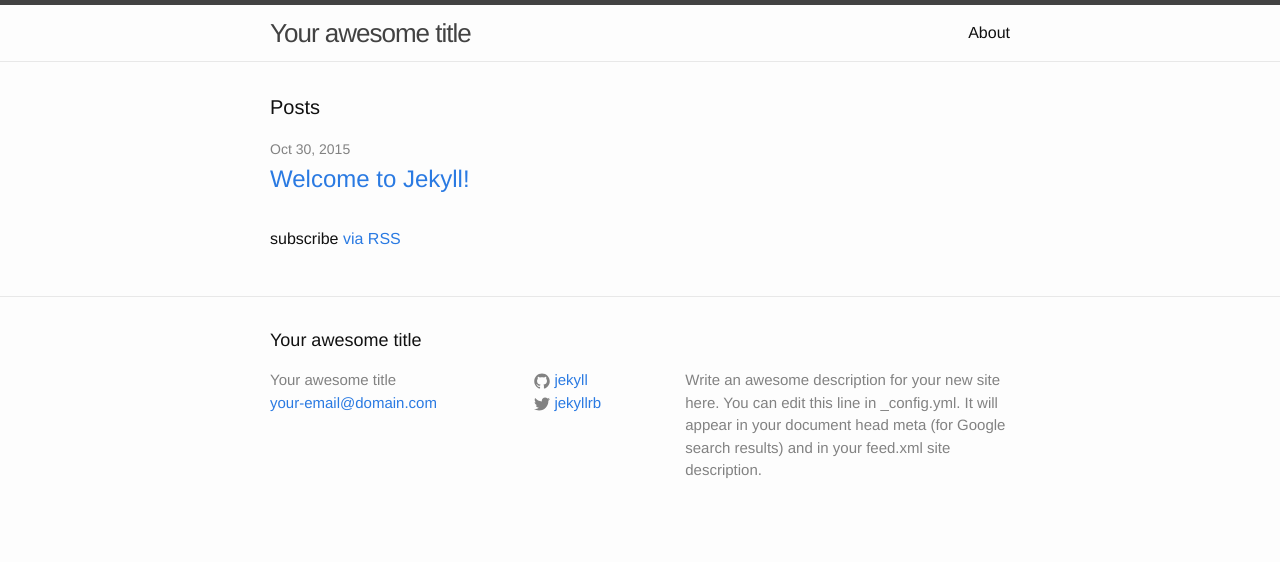
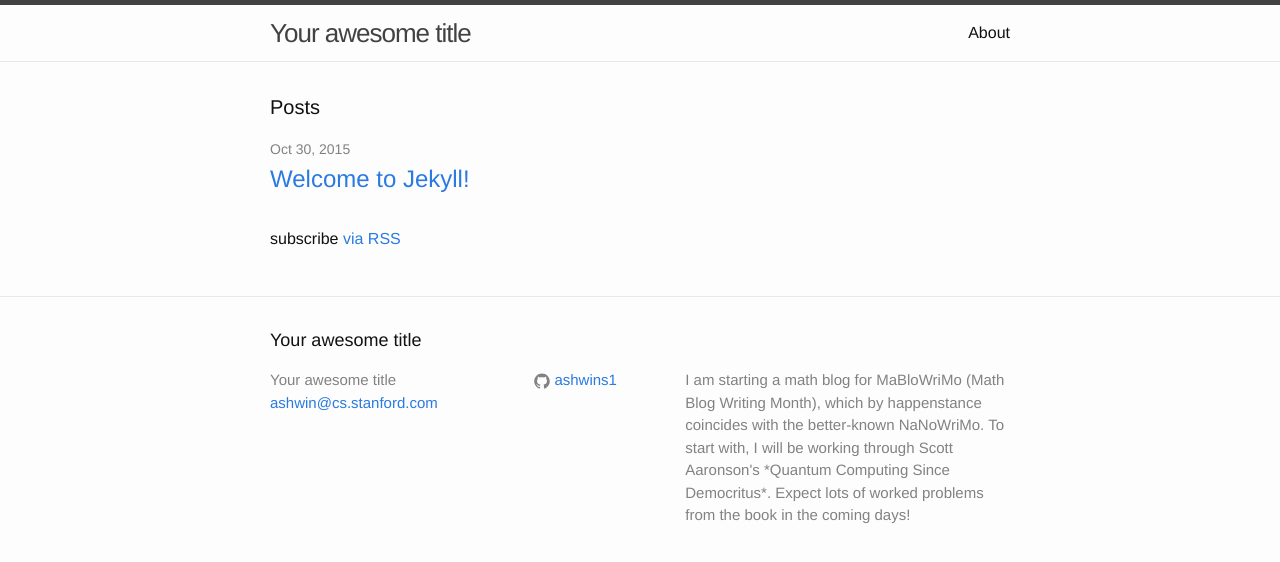
Before and after one commit to ashwins1/ashwins1.github.io, a Jekyll site: the page built from index.html, in a window 1280 px wide. Shown: the top 562 px of the page. Built offline with Jekyll 4.4.1, drawn with Linux system fonts in a browser that asks for light colours.

Commit message:
Customizing site by modifying relevant fields in _config.yml

```diff
--- a/_config.yml
+++ b/_config.yml
@@ -7,15 +7,17 @@
 
 # Site settings
 title: Your awesome title
-email: your-email@domain.com
+email: ashwin@cs.stanford.com
 description: > # this means to ignore newlines until "baseurl:"
-  Write an awesome description for your new site here. You can edit this
-  line in _config.yml. It will appear in your document head meta (for
-  Google search results) and in your feed.xml site description.
+  I am starting a math blog for MaBloWriMo (Math Blog Writing Month),
+  which by happenstance coincides with the better-known NaNoWriMo.
+  To start with, I will be working through Scott Aaronson's
+  *Quantum Computing Since Democritus*. Expect lots of worked problems
+  from the book in the coming days!
 baseurl: "" # the subpath of your site, e.g. /blog
 url: "http://yourdomain.com" # the base hostname & protocol for your site
-twitter_username: jekyllrb
-github_username:  jekyll
+# twitter_username: jekyllrb
+github_username:  ashwins1
 
 # Build settings
 markdown: kramdown
```
